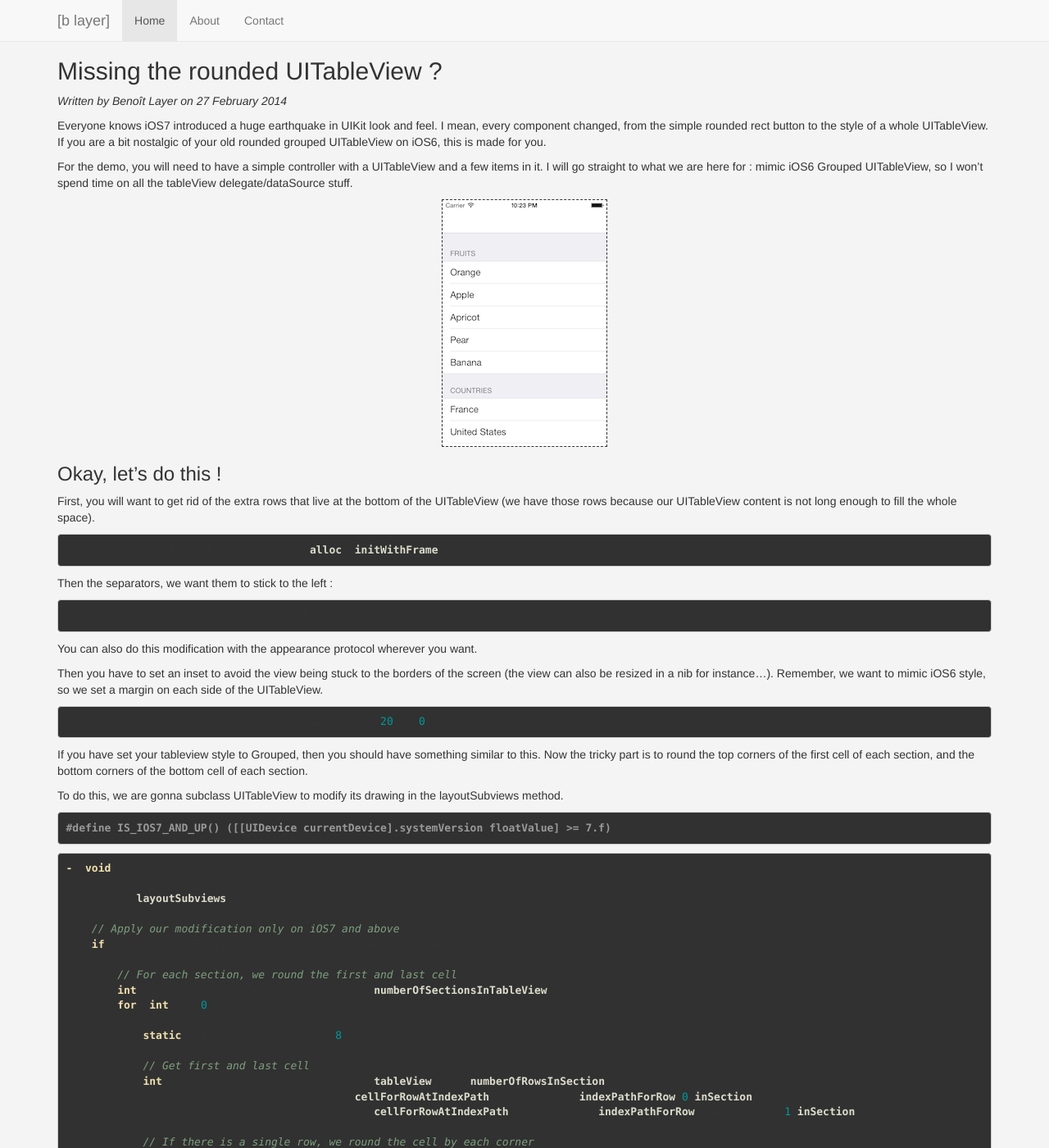
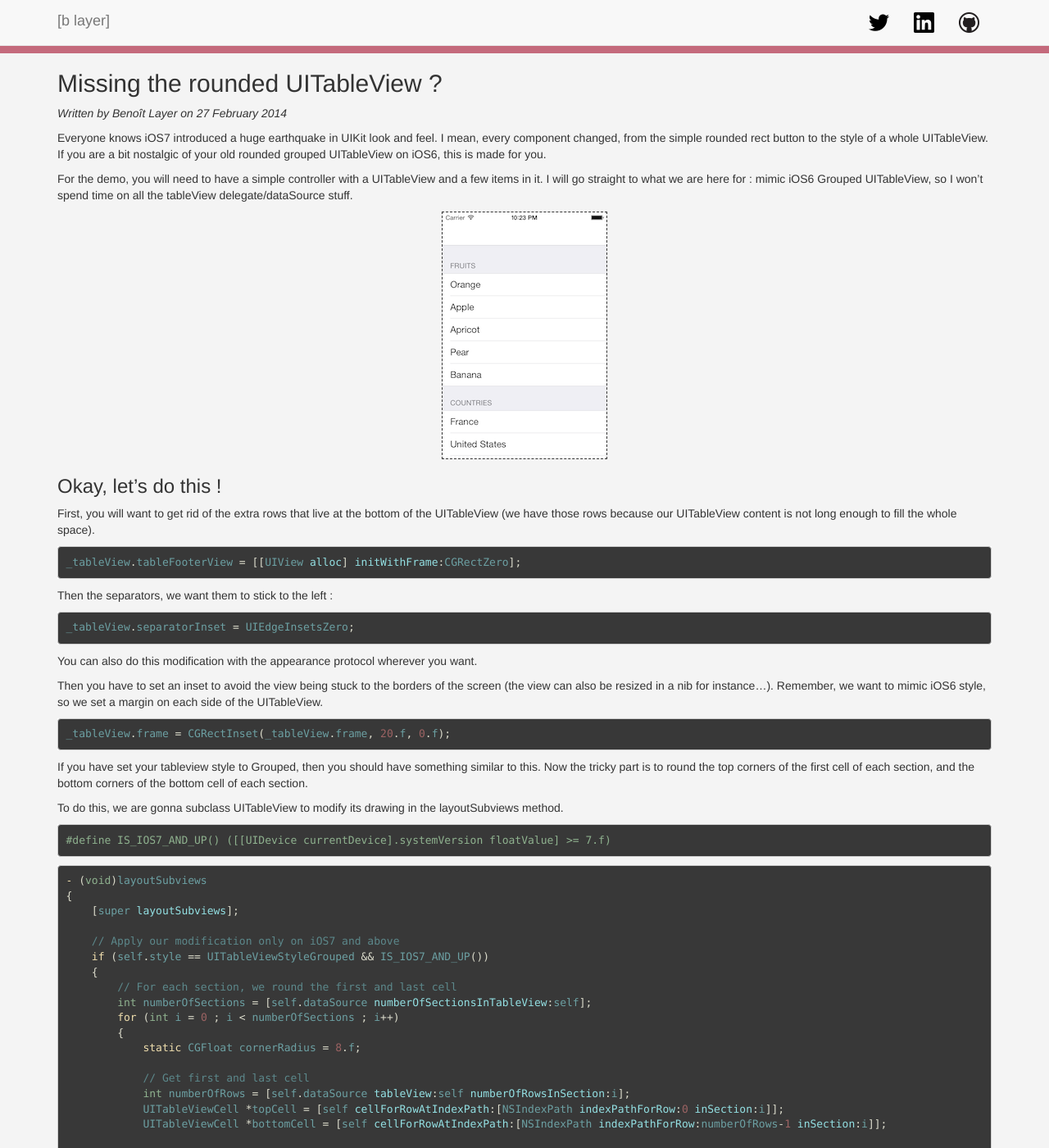
Before and after one commit to notbenoit/notbenoit.github.io, a Jekyll site: the page built from _posts/2014-02-27-iOS7-rounded-table-view.markdown, in a window 1280 px wide and 1400 px high. Shown: the whole window at 82% size. Built offline with Jekyll 4.4.1, drawn with Linux system fonts in a browser that asks for light colours; nearby versions of some CDN libraries; Markdown is read by kramdown in place of the engine named in the settings; comment, search, counter and statistics services are not loaded; some of the changed text lies outside the part shown.

Commit message:
Improved overall design. Navbar, colors... Also added comments with DISQUS.

```diff
--- a/_layouts/default.html
+++ b/_layouts/default.html
@@ -15,8 +15,9 @@
   <link href="/css/blog.css" rel="stylesheet">
 
   <!-- Syntax CSS -->
-  <link href="/css/syntax.css" rel="stylesheet">
+  <link href="/css/zenburn.css" rel="stylesheet">
 
+  <title>{{ site.name }}</title>
 </head>
 <body>
 
@@ -34,9 +35,9 @@
       </div>
       <div class="navbar-collapse collapse">
         <ul class="nav navbar-nav">
-          <li class="active"><a href="#">Home</a></li>
-          <li><a href="#about">About</a></li>
-          <li><a href="#contact">Contact</a></li>
+          <li><a href="#"><img src="/images/twitter-icon.png" alt="Follow me"></a></li>
+          <li><a href="#"><img src="/images/linkedin-icon.png" alt="Check out my profile"></a></li>
+          <li><a href="#"><img src="/images/github-icon.png" alt="See what I am up to"></a></li>
         </ul>
       </div><!--/.nav-collapse -->
     </div>
--- a/_layouts/post.html
+++ b/_layouts/post.html
@@ -1,6 +1,7 @@
 ---
 layout: default
 ---
+<div class="post-container"></div>
 <div class="container">
 	<h2>{{ page.title }}</h2>
 	<p class="meta">Written by {{ page.author }} on {{ page.date | date_to_long_string }}</p>
@@ -8,4 +9,21 @@
 	<div class="post">
 	{{ content }}
 	</div>
+
+	<div id="disqus_thread"></div>
+    <script type="text/javascript">
+        /* * * CONFIGURATION VARIABLES: EDIT BEFORE PASTING INTO YOUR WEBPAGE * * */
+        var disqus_shortname = 'blayer'; // required: replace example with your forum shortname
+        var disqus_identifier = "{{ page.id }}";
+        var disqus_title = "{{ page.title }}";
+
+        /* * * DON'T EDIT BELOW THIS LINE * * */
+        (function() {
+            var dsq = document.createElement('script'); dsq.type = 'text/javascript'; dsq.async = true;
+            dsq.src = '//' + disqus_shortname + '.disqus.com/embed.js';
+            (document.getElementsByTagName('head')[0] || document.getElementsByTagName('body')[0]).appendChild(dsq);
+        })();
+    </script>
+    <noscript>Please enable JavaScript to view the <a href="http://disqus.com/?ref_noscript">comments powered by Disqus.</a></noscript>
+    <a href="http://disqus.com" class="dsq-brlink">comments powered by <span class="logo-disqus">Disqus</span></a>
 </div>
--- a/css/blog.css
+++ b/css/blog.css
@@ -1,5 +1,5 @@
 body {
-	padding-top: 50px;
+	padding-top: 55px;
 	background-color: #F4F4F4;
 }
 
@@ -9,13 +9,19 @@
 	border: dashed 1px;
 }
 
+.post-container {
+	border-top: 10px solid #C46A7C;
+}
+
 .meta {
 	font-style: italic;
 }
 
 .navbar li:hover {
-	background-color: #DF3132;
+	background-color: #E08D61;
 	color: white;
+	opacity: 0.7;
+	-webkit-filter: invert(100%);
 	transition: all 0.5s;
 }
 
@@ -23,18 +29,26 @@
 	color: white;
 }
 
+.navbar-nav {
+	float: right;
+}
+
+.navbar-nav img {
+	width: 25px;
+	height: 25px;
+}
+
 .jumbotron h1 a {
 	color: white;
 }
 
 .jumbotron {
-	background-color: #2B9FFF;
-	opacity: 0.7;
+	background-color: #69B9F7;
+	border-bottom: 10px solid #C46A7C;
 	color: white;
 }
 
-.post-thumbnail {
-	padding: 10px;
-	box-shadow: 1px 1px 3px #cccccc;
-	background-color: white;
+footer p {
+	color: #919195;
+	text-align: center;
 }
```
Also changed, not shown: other parts of _layouts/default.html (+1 -1 lines), images/github-icon.png (added), images/linkedin-icon.png (added), images/twitter-icon.png (added).
